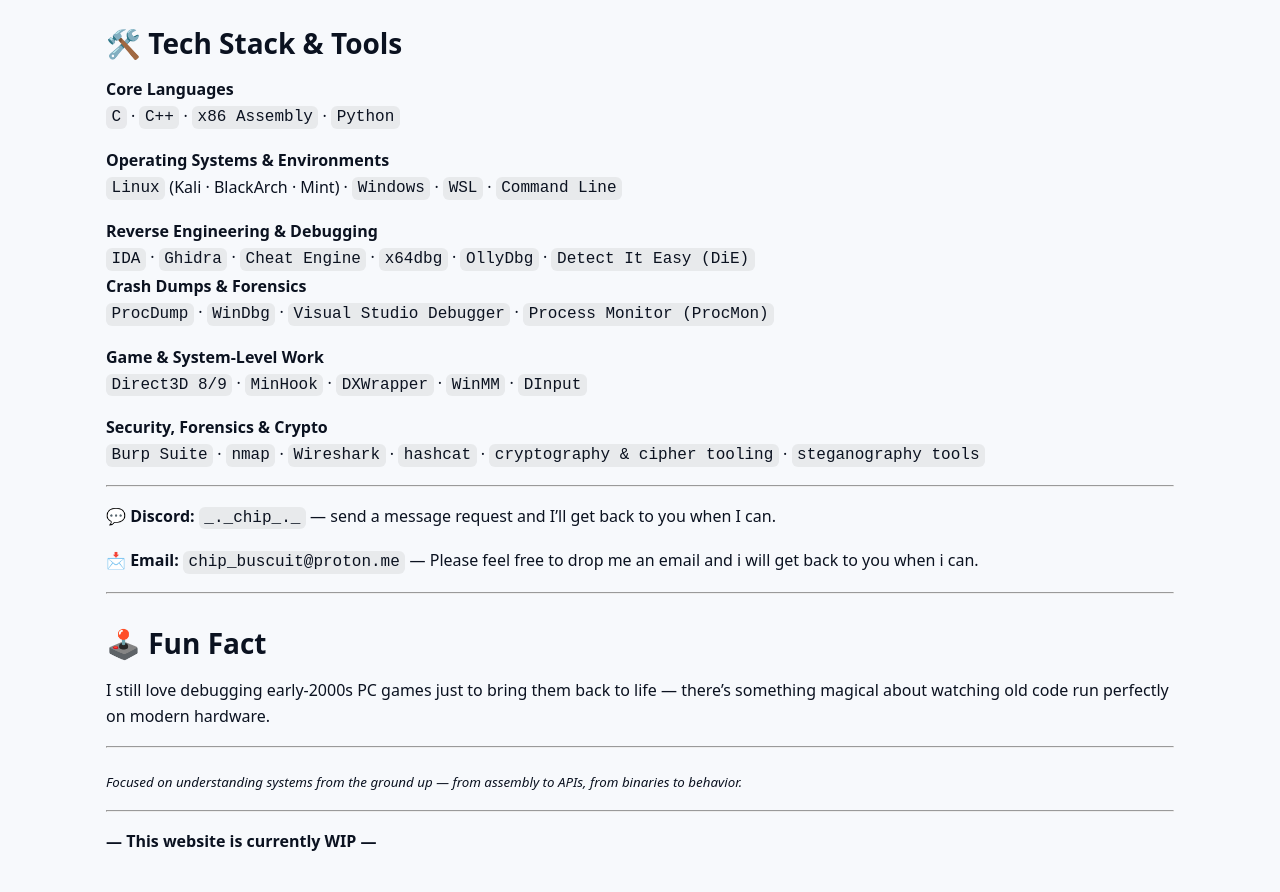
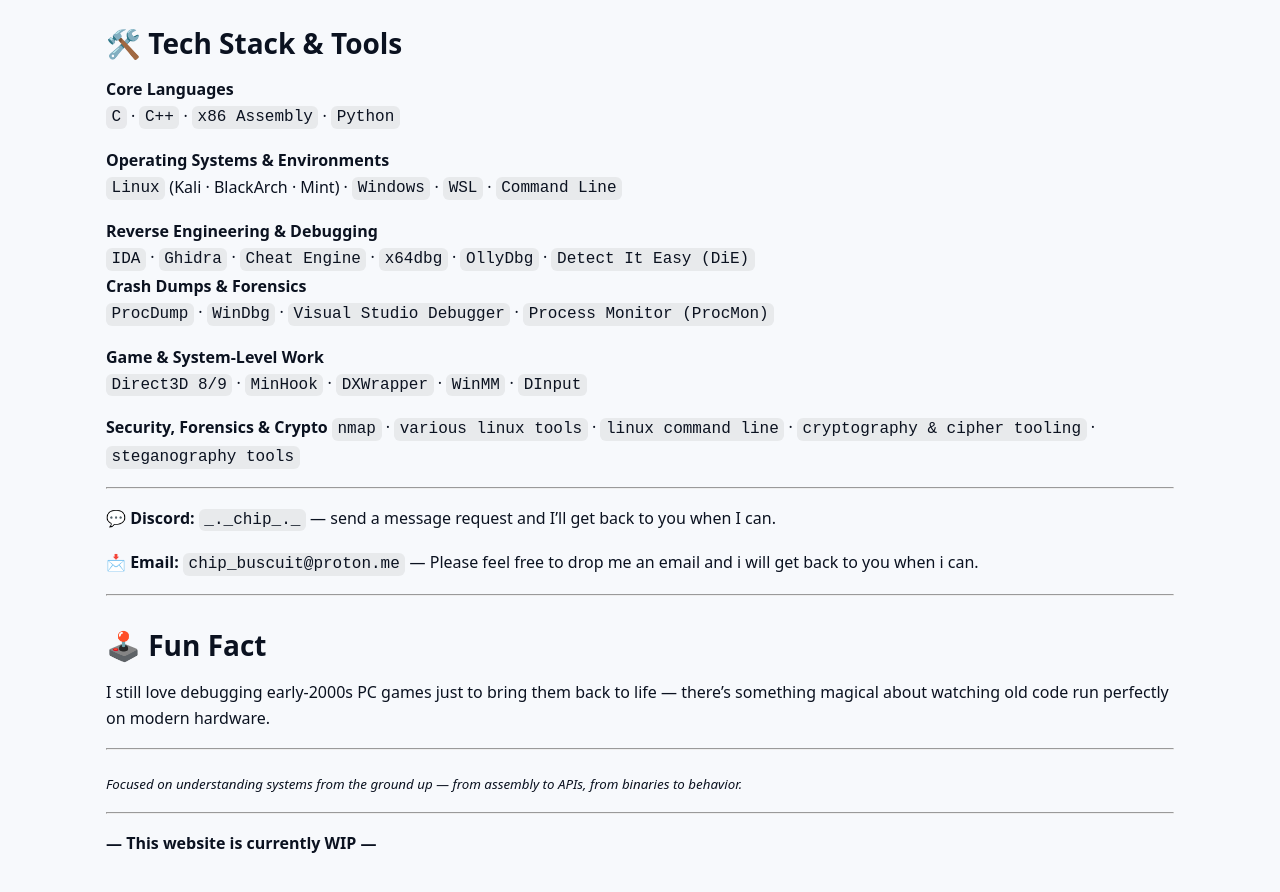
Before and after one commit to Chip-Biscuit/Chip-Biscuit.github.io, a Jekyll site: the page built from about/index.md, in a window 1280 px wide and 900 px high, scrolled down 1630 px. Shown: the top 892 px of the window. Built offline with Jekyll 4.4.1, drawn with Linux system fonts in a browser that asks for light colours.

Commit message:
Update index.md

```diff
--- a/about/index.md
+++ b/about/index.md
@@ -81,7 +81,7 @@
 `Direct3D 8/9` · `MinHook` · `DXWrapper` · `WinMM` · `DInput`
 
 **Security, Forensics & Crypto**
-`Burp Suite` · `nmap` · `Wireshark` · `hashcat` · `cryptography & cipher tooling` · `steganography tools`
+`nmap` · `various linux tools` · `linux command line` · `cryptography & cipher tooling` · `steganography tools`
 
 ---
 
```
